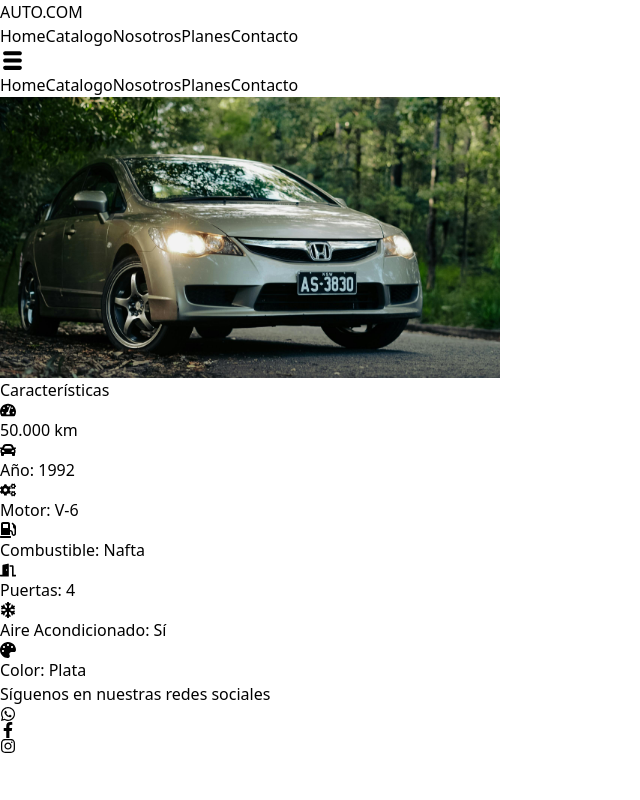
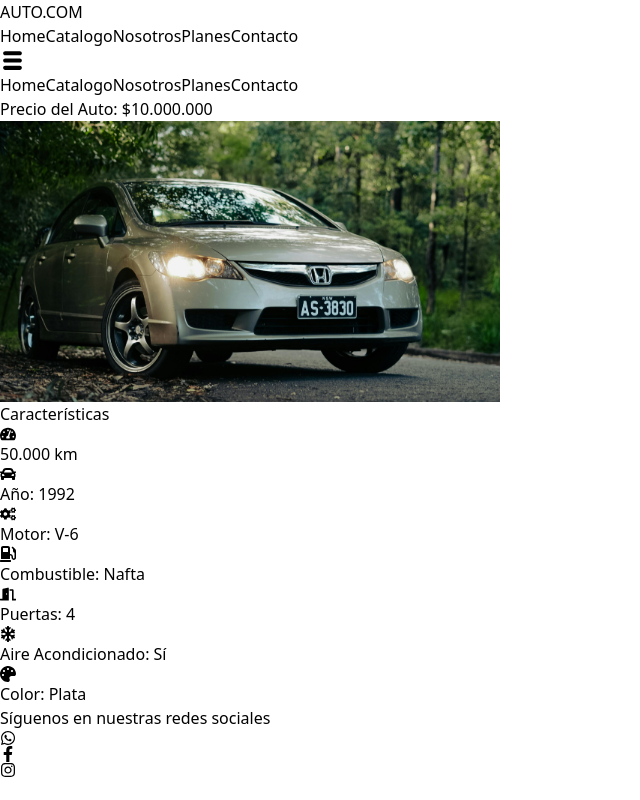
Before and after one commit to luismagnum/autos, a Next.js app: page /Autocard in a window 1280 px wide. Shown: the whole page, without its empty margins (0-640 px from the left). Built offline with nearby package versions, Linux system fonts and the light colour scheme.

Commit message:
titulo card

```diff
--- a/src/app/Autocard/page.tsx
+++ b/src/app/Autocard/page.tsx
@@ -18,7 +18,10 @@
   return (
     <>
       <Navbar />
-      <div className="max-w-4xl mx-auto bg-white shadow-lg rounded-lg overflow-hidden flex flex-col md:flex-row mt-20 mb-10 md:gap-16">
+          <h1 className="text-4xl text-center text-sky-900 font-bold mt-6">
+            Precio del Auto: $10.000.000
+          </h1>
+      <div className="max-w-4xl mx-auto bg-white shadow-lg rounded-lg overflow-hidden flex flex-col md:flex-row mt-16 mb-10 md:gap-16">
         <div className="w-[90%] mx-auto md:w-1/2 h-64 md:h-auto">
           <Image
             src="/assets/car1.jpg"
```
